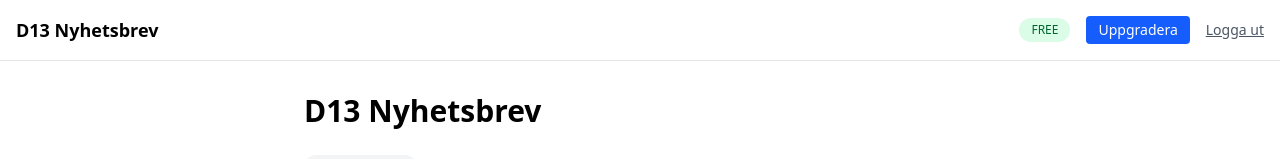
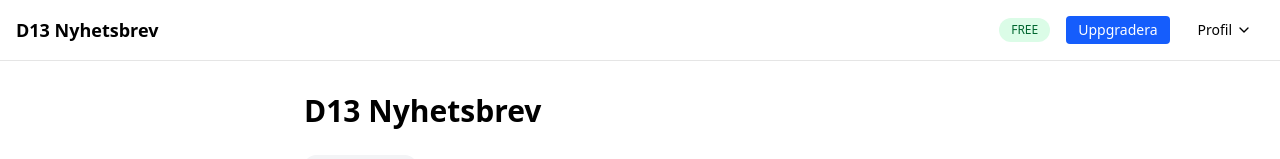
Before and after one commit to Medieinstitutet/fsu24d-systemutveckling-e-handel-f-r-prenumerationer-the-thirteen, a Next.js app: page / in a window 1280 px wide. Shown: the top 159 px of the page. Built offline with nearby package versions, Linux system fonts and the light colour scheme; no server answers; the database is empty.

Commit message:
profile in anv and account management page

```diff
--- /dev/null
+++ b/src/app/account/page.tsx
@@ -0,0 +1,12 @@
+import React from 'react';
+
+export default function AccountPage() {
+  return (
+    <div className="max-w-7xl mx-auto p-8">
+      <h1 className="text-3xl font-bold mb-6">Mitt konto</h1>
+      <div className="bg-white rounded-lg shadow p-6">
+        <p>Hello World</p>
+      </div>
+    </div>
+  );
+}
--- a/src/app/layout.tsx
+++ b/src/app/layout.tsx
@@ -19,8 +19,6 @@ const badgeClass = {
 }[userLevel as AccessLevel]
 
 
-
-
   return (
     <html lang="en">
       <body>
@@ -40,7 +38,26 @@ const badgeClass = {
                     <p className="text-white">Uppgradera</p>
                   </Link>
                 )}
-                <LogoutButton />
+
+                <div className="relative group">
+                  <button className="flex items-center gap-1 px-3 py-1 rounded hover:bg-gray-100">
+                    <span>Profil</span>
+                    <svg xmlns="http://www.w3.org/2000/svg" width="16" height="16" viewBox="0 0 24 24" fill="none" stroke="currentColor" strokeWidth="2" strokeLinecap="round" strokeLinejoin="round" className="w-4 h-4">
+                      <path d="m6 9 6 6 6-6"/>
+                    </svg>
+                  </button>
+
+                  <div className="absolute right-0 hidden pt-2 group-hover:block z-40">
+                    <div className="bg-white shadow-lg rounded border py-1 w-40">
+                      <Link href="/account" className="block px-4 py-2 hover:bg-gray-100">
+                        Mitt konto
+                      </Link>
+                      <div className="px-4 py-2 hover:bg-gray-100">
+                        <LogoutButton />
+                      </div>
+                    </div>
+                  </div>
+                </div>
               </div>
             </nav>
           </header>
```
